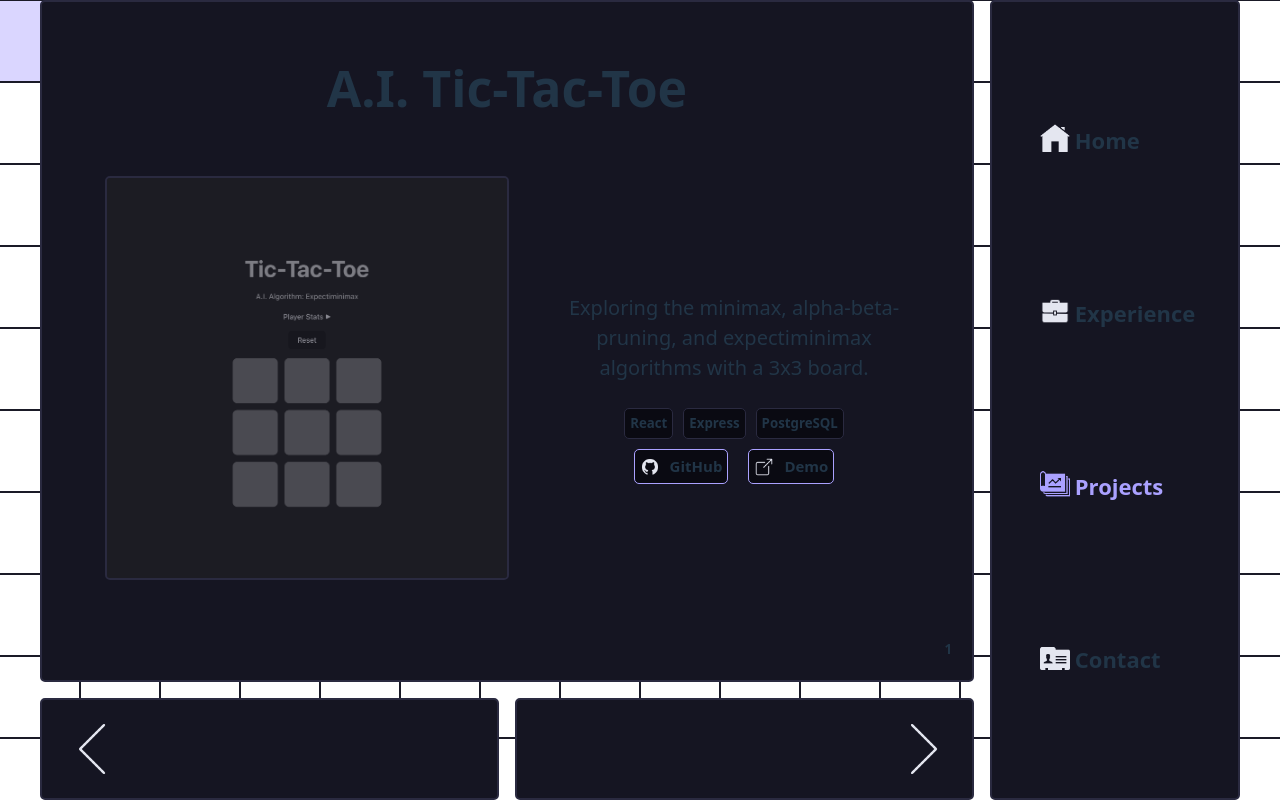
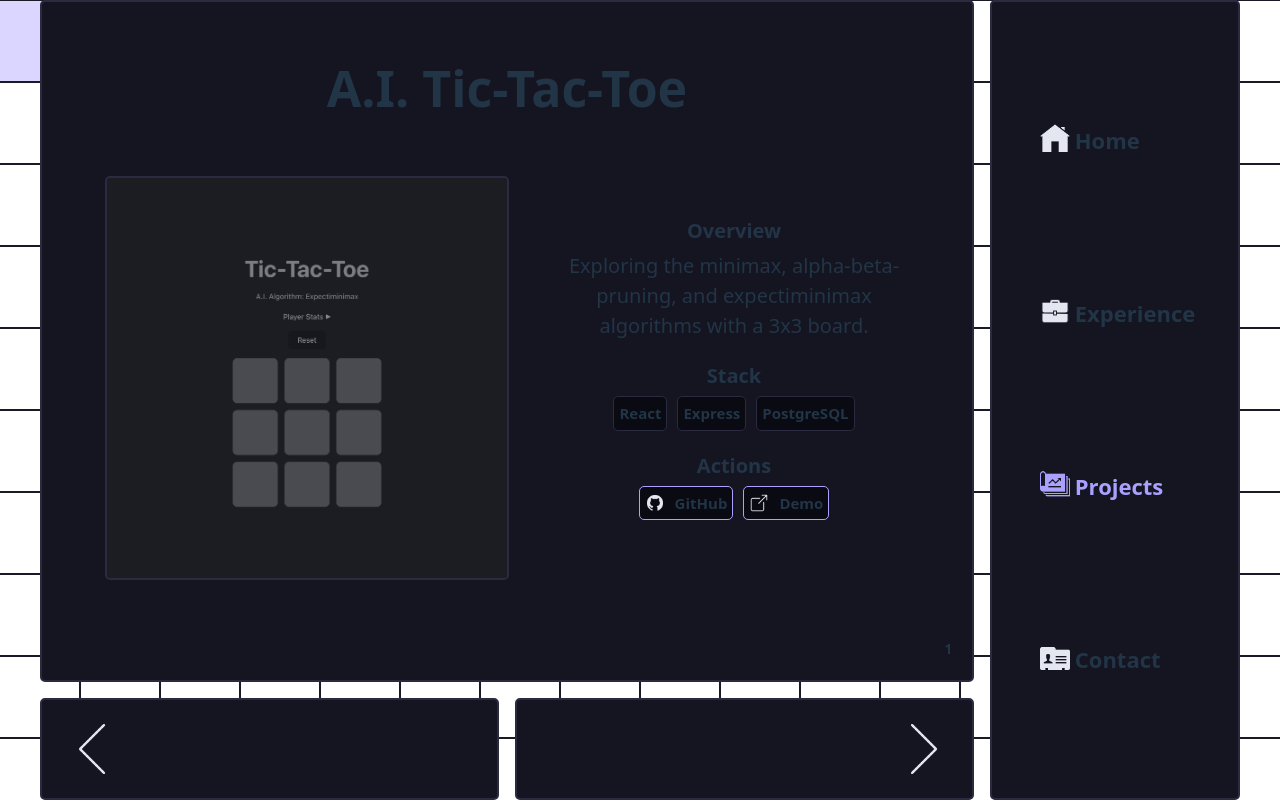
Before and after one commit to devangmalhotra/portfolio-website, a React (Vite) app: page / in a window 1280 px wide. Both pictures are taken after a click on the item "Projects". Built offline with nearby package versions, Linux system fonts and the light colour scheme.

Commit message:
updated files

```diff
--- a/src/Components/Projects/ProjectCard/ProjectCard.css
+++ b/src/Components/Projects/ProjectCard/ProjectCard.css
@@ -22,6 +22,11 @@
     margin: 0;
 }
 
+.card-description-header {
+    font-weight: bold;
+    margin: 0 !important;
+}
+
 .project-img-container {
     width: 400px;
     height: 400px;
@@ -42,18 +47,22 @@
 }
 
 .stack-badges {
-    margin: 0 0 5px 0;
+    margin: 5px 0 20px 0;
 }
 
 .stack-badge {
     display: inline-block;
-    margin: 5px;
+    margin: 0 5px;
     font-weight: bold;
     background-color: var(--background-main);
     padding: 5px;
     border-radius: 5px;
     border: solid 1px;
     border-color: var(--card-border);
+}
+
+.project-external-links-container {
+    margin: 5px 0 20px 0;
 }
 
 .project-external-link {
@@ -64,7 +73,7 @@
     align-items: center;
     justify-content: center;
     gap: 10px;
-    margin: 0 10px;
+    margin: 0 5px;
     transition: 0.3s cubic-bezier(0.7, 0, 0.2, 1);
     border: solid 1px;
     border-color: var(--accent);
@@ -96,7 +105,7 @@
     mask-image: url('../../../assets/icons8-external-link-128.png');
 }
 
-.project-external-link h4 {
+.project-external-link h4, .stack-badge h4 {
     margin: 0;
     transition: 0.3s cubic-bezier(0.7, 0, 0.2, 1);
     font-size: 15px;
@@ -120,7 +129,7 @@
 }
 
 .project-info-container p {
-    margin: 20px 0;
+    margin: 5px 0 20px 0;
 }
 
 .stack-badge h5 {
@@ -136,4 +145,5 @@
 
 .project-counter h5 {
     margin: 0;
+    user-select: none;
 }
--- a/src/Components/Projects/ProjectCard/ProjectCard.jsx
+++ b/src/Components/Projects/ProjectCard/ProjectCard.jsx
@@ -4,7 +4,7 @@ import './ProjectCard.css'
 function ProjectCard(props) {
     const renderStackBadges = () => {
         return props.stack.map((item, index) => {
-            return (<div className='stack-badge' key={index}><h5>{item}</h5></div>)
+            return (<div className='stack-badge' key={index}><h4>{item}</h4></div>)
         })
     }
 
@@ -22,10 +22,13 @@ function ProjectCard(props) {
                     <img src={props.image} alt="Tic-Tac-Toe Screenshot" />
                 </div>
                 <div className='project-info-container'>
+                    <p className='card-description-header'>Overview</p>
                     <p>{props.description}</p>
+                    <p className='card-description-header'>Stack</p>
                     <div className='stack-badges'>
                         {renderStackBadges()}
                     </div>
+                    <p className='card-description-header'>Actions</p>
                     <div className='project-external-links-container'>
                         <div className='project-external-link' onClick={handleLinkClick.bind(this, props.githubLink)}>
                             <div className='project-external-link-github-icon icon'></div>
```
